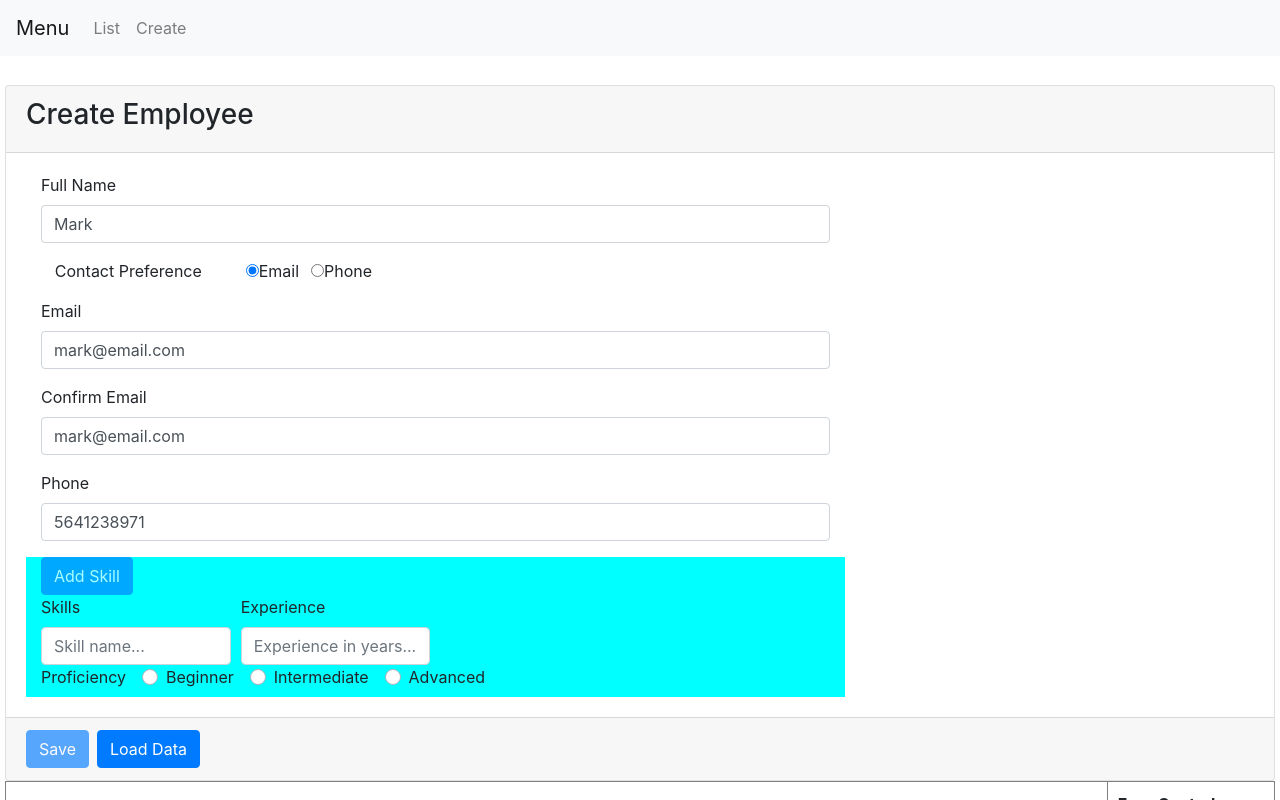
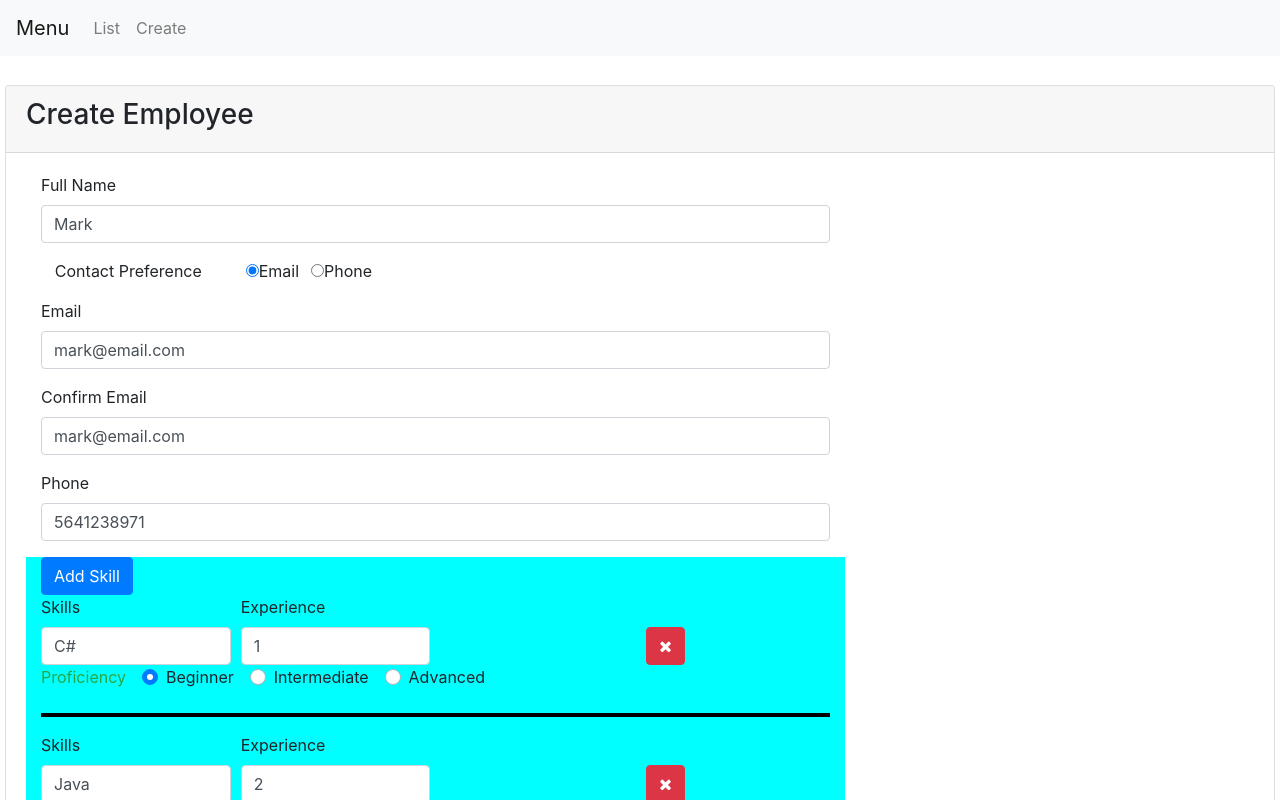
Before and after one commit to bartvanhoey/Angular6Tutorial, an Angular app: page /edit/1 in a window 1280 px wide. Shown: the top 800 px of the page. Built offline with nearby package versions, Linux system fonts and the light colour scheme; data requests are answered from the project's data file.

Commit message:
end part 28

```diff
--- a/src/app/employee/create-employee.component.ts
+++ b/src/app/employee/create-employee.component.ts
@@ -5,6 +5,7 @@ import { Component, OnInit } from '@angular/core';
 import { FormGroup, FormBuilder, Validators } from '@angular/forms';
 import { ActivatedRoute } from '@angular/router';
 import { IEmployee } from './IEmployee';
+import { ISkill } from './ISkill';
 
 @Component({
   selector: 'app-create-employee',
@@ -79,6 +80,19 @@ export class CreateEmployeeComponent implements OnInit {
       },
       phone: employee.phone
     });
+
+    this.employeeForm.setControl('skills', this.setExistingSkills(employee.skills));
+  }
+  setExistingSkills(skills: ISkill[]): FormArray {
+    const formArray = new FormArray([]);
+    skills.forEach(s => {
+      formArray.push(this.fb.group({
+        skillName: s.skillName,
+        experienceInYears: s.experienceInYears,
+        proficiency: s.proficiency
+      }));
+    })
+    return formArray;
   }
 
   addSkillFormGroup(): FormGroup {
@@ -94,7 +108,10 @@ export class CreateEmployeeComponent implements OnInit {
   }
 
   removeSkillButtonClick(index: number): void {
-    (<FormArray>this.employeeForm.get('skills')).removeAt(index);
+   const skillsFormArray =   (<FormArray>this.employeeForm.get('skills'));
+   skillsFormArray.removeAt(index);
+   skillsFormArray.markAsDirty();
+   skillsFormArray.markAsTouched();
   }
 
   logValidationErrors(group: FormGroup = this.employeeForm): void {
```
